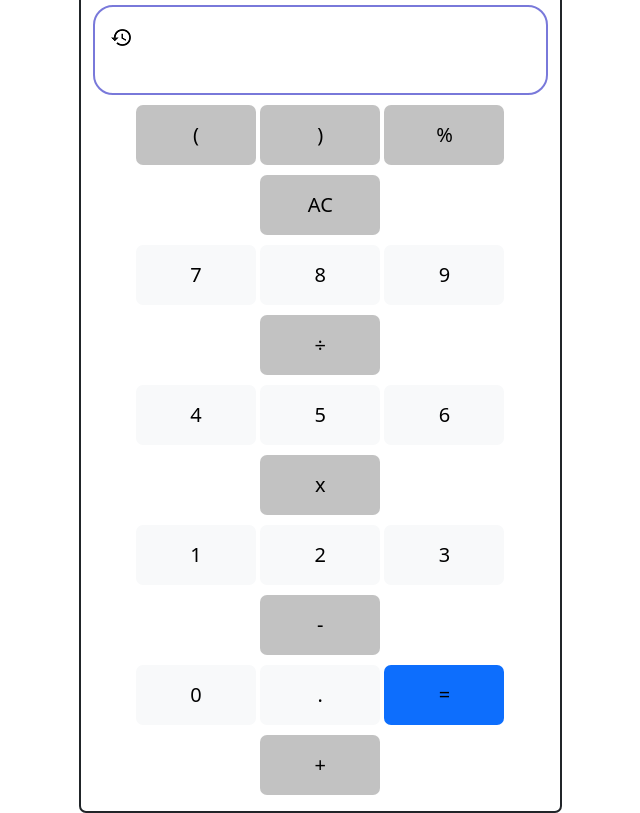
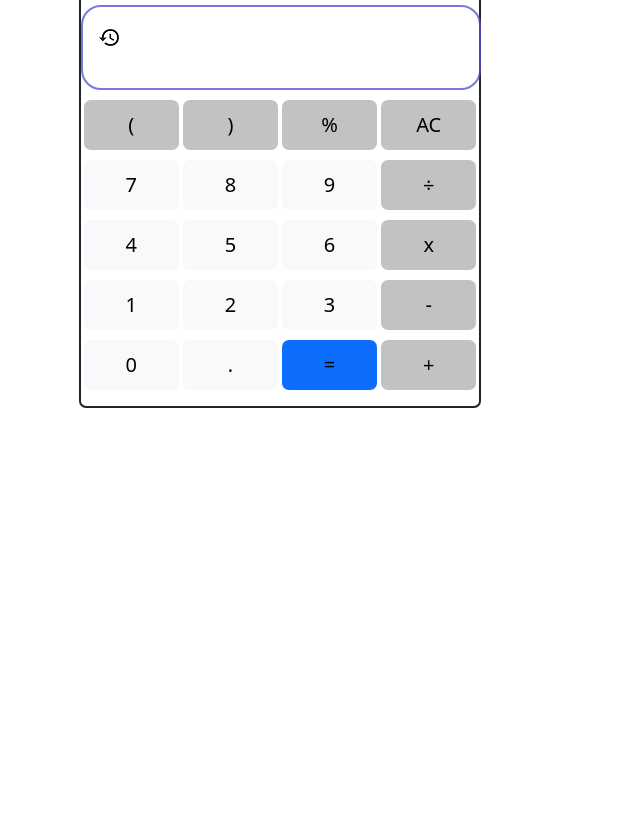
Before and after one commit to Zermoh987/calculator, a plain HTML site: page index.html in a window 1280 px wide. Shown: the part 123-936 px from the top of the page, without its empty margins (360-1000 px from the left). After the commit the page ends 800 px from the top, so only its background shows below. Drawn offline with nearby package versions, Linux system fonts and the light colour scheme.

Commit message:
caculator

```diff
--- a/index.html
+++ b/index.html
@@ -10,12 +10,11 @@
         .calculatrice{
             border: 2px solid;
             border-radius: 7px;
-            width: 120%;
         }
-        button {
+        .calc_btn {
             padding: 10px;
-            width: 120px;
-            height: 60px;
+            width: 95px;
+            height: 50px;
             margin-top: 10px;
             background-color: rgb(194, 194, 194);
             color: black;
@@ -23,30 +22,31 @@
             border-radius: 7px;
             border: none;
         }
-        button:hover {
+        .calc_btn:hover {
             border: 2px solid blue;
         }
         .output{
             border: 2px solid;
             border-radius: 20px;
             border-color: rgba(81, 81, 207, 0.767);
-            height: 90px;
-            width: 95%;
+            height: 85px;
+            width: 400px;
             margin: auto;
             text-align: end;
             padding-right: 30px;
         }
+
         </style>
     </head>
     <body>
        <div class="container-fluid">
            <div class="row">
-              <div class="col-lg-4 m-auto">
+              <div class="col-lg-4 col-xl-4 col-xxl-4 col-sm-12 col-md-12 m-auto">
                 <div class="calculatrice mt-5">
                     <h2 class="text-primary text-center p-3">CALCULATOR</h2>
                     <div class="output mt-1">
                         <div class="position-absolute hologe-img">
-                            <img src="téléchargement (1).png" alt="" style="position: relative; left: 1rem; top: 1rem;">
+                            <a type="button" id="horloge-img" onclick="forclear()"><img src="téléchargement (1).png" alt="" style="position: relative; left: 1rem; top: 1rem;"></a>
                         </div>
                         <p id="ecran" class="mt-2"></p>
                         <p id="ecrans" style="font-size: 26px;" class=""></p>
```
